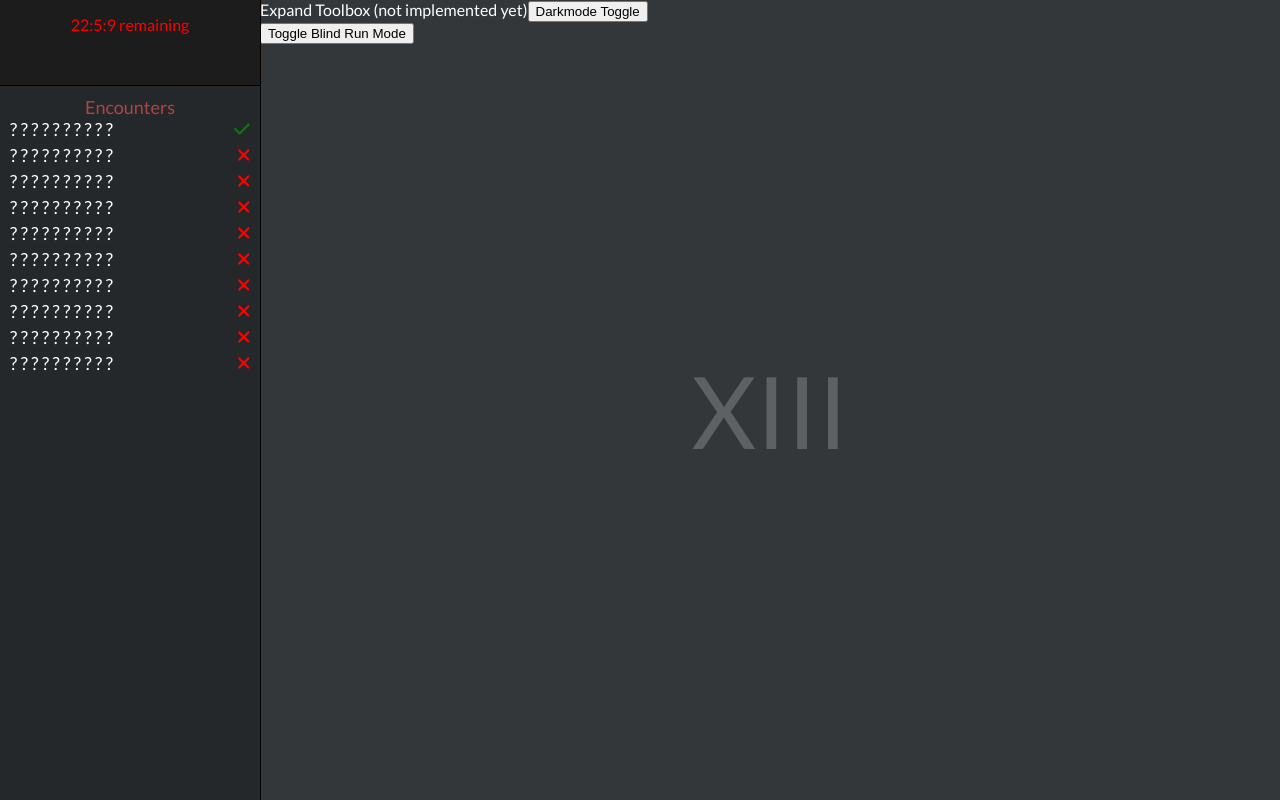
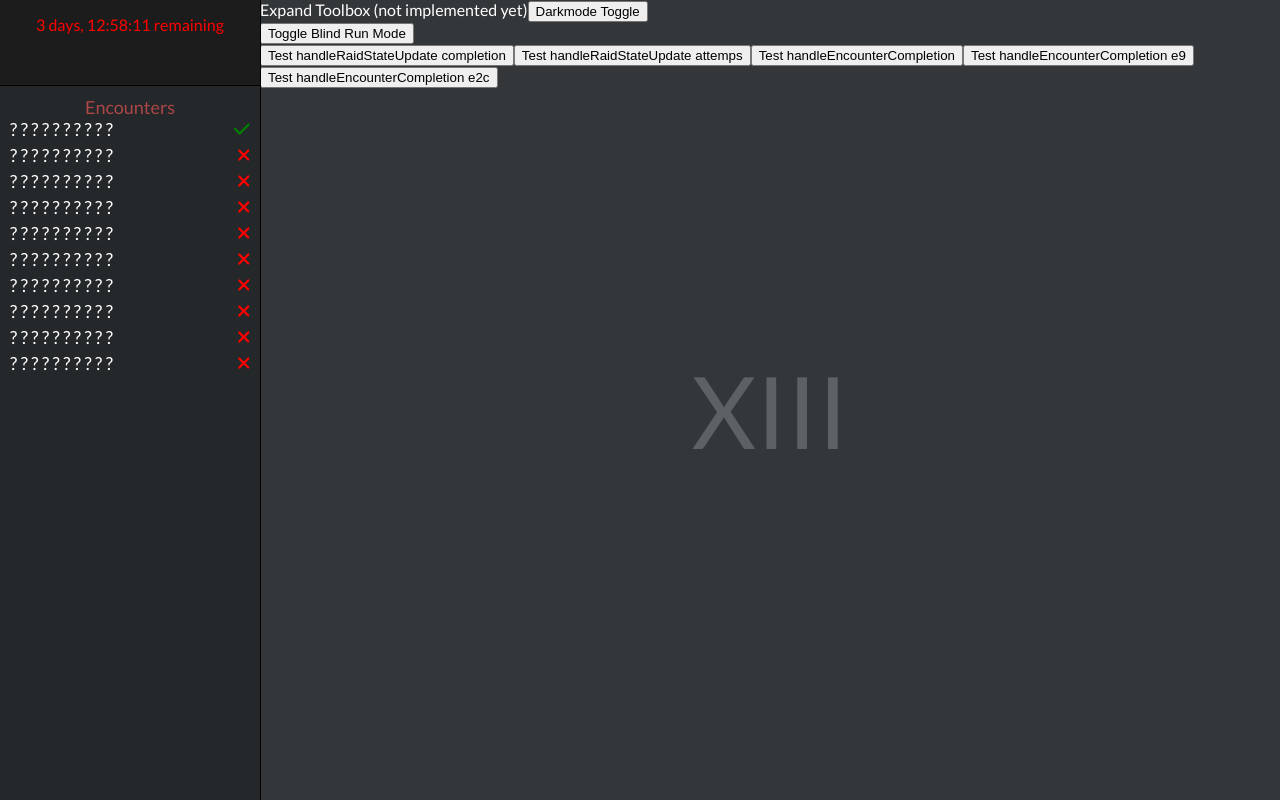
Before and after one commit to dianaroemer/thirteenth-understanding, a React (Create React App) app: page / in a window 1280 px wide. Built offline with nearby package versions, Linux system fonts and the light colour scheme.

Commit message:
Begin adding state to raid content, add handlers to update raidState on certain actions

```diff
--- a/src/App.js
+++ b/src/App.js
@@ -104,6 +104,171 @@ function App() {
     }
   }, [expandClocks])
 
+  const [raidStateKF, setRaidStateKF] = useState({
+    e1: {
+        startTime: new Date(1661533200000),
+        attempts: 0,
+        completed: false,
+    },
+    e2: {
+        startTime: new Date(),
+        attempts: 0,
+        completed: false,
+    },
+    e3: {
+        startTime: new Date(),
+        attempts: 0,
+        completed: false,
+    },
+    e4: {
+        startTime: new Date(),
+        attempts: 0,
+        completed: false,
+    },
+    e5: {
+        startTime: new Date(),
+        attempts: 0,
+        completed: false,
+    },
+    e6: {
+        startTime: new Date(),
+        attempts: 0,
+        completed: false,
+    },
+    e7: {
+        startTime: new Date(),
+        attempts: 0,
+        completed: false,
+    },
+    e8: {
+        startTime: new Date(),
+        attempts: 0,
+        completed: false,
+    },
+    e9: {
+        startTime: new Date(),
+        attempts: 0,
+        completed: false,
+    },
+    e1c: {
+        startTime: new Date(),
+        attempts: 0,
+        completed: false,
+    },
+    e2c: {
+        startTime: new Date(),
+        attempts: 0,
+        completed: false,
+    },
+    e3c: {
+        startTime: new Date(),
+        attempts: 0,
+        completed: false,
+    },
+    e4c: {
+        startTime: new Date(),
+        attempts: 0,
+        completed: false,
+    },
+    e5c: {
+        startTime: new Date(),
+        attempts: 0,
+        completed: false,
+    },
+    e6c: {
+        startTime: new Date(),
+        attempts: 0,
+        completed: false,
+    },
+    e7c: {
+        startTime: new Date(),
+        attempts: 0,
+        completed: false,
+    },
+    e8c: {
+        startTime: new Date(),
+        attempts: 0,
+        completed: false,
+    },
+    e9c: {
+        startTime: new Date(),
+        attempts: 0,
+        completed: false,
+    }
+});
+  const [mostRecentEncounterCompletion, setMostRecentEncounter] = useState(new Date())
+
+
+  function handleRaidStateUpdate(e, raid, encounter, targetField, newValue) {
+      e.preventDefault();
+
+      if( raid === "kf"){
+          setRaidStateKF({
+              ...raidStateKF,
+              [encounter]: {
+                  ...raidStateKF[encounter],
+                  [targetField]: newValue,
+              }
+          })
+      }
+
+      console.log(raidStateKF)
+}
+
+  function handleEncounterCompletion(e, raid, encounter) {
+    e.preventDefault()
+    // console.log(raidStateKF.e2, raidStateKF.e3)
+
+    if(raid === 'kf'){
+      if(raidStateKF[encounter].completed) {
+        return; // If this encounter is already completed, do nothing.
+      }
+      if(encounter === 'e9') {
+        setRaidStateKF({
+          ...raidStateKF,
+          [encounter]: {
+            ...raidStateKF[encounter],
+            completed: true,
+          },
+          e1c: {
+            ...raidStateKF[`e1c`],
+            startTime: new Date(),
+          }
+        })
+      }
+      else if(encounter.length === 3 ) {
+        setRaidStateKF({
+          ...raidStateKF,
+          [encounter]: {
+            ...raidStateKF[encounter],
+            completed: true,
+          },
+          [`e`+(Number(encounter[1])+1)+`c`]: {
+            ...raidStateKF[`e`+(Number(encounter[1])+1)+`c`],
+            startTime: new Date(),
+          }
+        })
+      } else {
+        setRaidStateKF({
+          ...raidStateKF,
+          [encounter]: {
+            ...raidStateKF[encounter],
+            completed: true,
+          },
+          [`e`+(Number(encounter[1])+1)]: {
+            ...raidStateKF[`e`+(Number(encounter[1])+1)],
+            startTime: new Date(),
+          }
+        })
+      }
+
+      // Set most recent raid encounter completion
+      setMostRecentEncounter(new Date())
+
+      // Flush new changes to localStorage  here XXXUPDATEXXX
+    }
+  }
+
 
   return (
     <div className="App"
@@ -120,6 +285,7 @@ function App() {
           handleToggleMenuCheck={handleToggleMenuCheck}
           expandClocks={expandClocks}
           handleExpandClocks={handleExpandClocks}
+          mostRecentEncounterCompletion={mostRecentEncounterCompletion}
           />
         {/* If you aren't on mobile and menuCheck isn't true, show menu at all times  */}
         { (!isMobileViewport) &&
@@ -161,6 +327,12 @@ function App() {
               Toggle Blind Run Mode
             </button>
           </div>
+          <button onClick={e => handleRaidStateUpdate(e, 'kf', 'e2', 'completed', true)}>Test handleRaidStateUpdate completion</button>
+          <button onClick={e => handleRaidStateUpdate(e, 'kf', 'e2', 'attempts', (raidStateKF.e2.attempts+1))}>Test handleRaidStateUpdate attemps</button>
+          <button onClick={e => handleEncounterCompletion(e, 'kf', 'e2')}>Test handleEncounterCompletion</button>
+          <button onClick={e => handleEncounterCompletion(e, 'kf', 'e9')}>Test handleEncounterCompletion e9</button>
+          <button onClick={e => handleEncounterCompletion(e, 'kf', 'e2c')}>Test handleEncounterCompletion e2c</button>
+
         </div>
 
         {/* <div className='backgroundTitle'>
--- a/src/Components/ClockNav.js
+++ b/src/Components/ClockNav.js
@@ -13,8 +13,8 @@ const msInSeconds = 1000;
 // const clockContestEnd = 1661619600000;
 
 // Temp values for development mode
-const clockContestStart = 1660375491000;
-const clockContestEnd = 1660283681000;
+const clockContestStart = 1660601873000;
+const clockContestEnd = 1660688251000;
 
 const encounterBegan = new Date(1660381229000)
 const timeSinceBreak = new Date(1660382249000)
@@ -116,7 +116,7 @@ function ClockNav(props) {
     }, [currentDate])
 
     useEffect( () => {
-        let encounterTimer = currentDate - encounterBegan;
+        let encounterTimer = currentDate - (props.mostRecentEncounterCompletion.getTime());
         let breakTimer = currentDate - timeSinceBreak;
 
         let encounterHours = 0;
@@ -156,7 +156,7 @@ function ClockNav(props) {
         let breakString = `${breakHours ? `${breakHours}:` : ''}${breakMinutes ? `${breakMinutes}:` : ''}${breakSeconds ? `${breakSeconds}` : ''} since break`;
 
         setTimeBreakString(breakString);
-    }, [encounterBegan, timeSinceBreak, currentDate])
+    }, [props.mostRecentEncounterCompletion, timeSinceBreak, currentDate])
 
 
     // const [menuCheck, toggleMenuCheck] = useState(false);
--- a/src/Components/kf/E5.js
+++ b/src/Components/kf/E5.js
@@ -31,6 +31,8 @@ function E5() {
     const [encounterToolsClass, setEncounterToolsClass] = useState('encounterTools');
     const [encounterContentClass, setEncounterContentClass] = useState('encounterContent')
 
+
+
     return(
         <div className='encounterContentContainer e5'>
             <div className={encounterToolsClass}>
@@ -56,6 +58,8 @@ function E5() {
                     <button onClick={e=> e.preventDefault()}>
                         + Add Attempt +
                     </button>
+
+
                     <div className='encounterAttemptsVisibility'>
 
                     </div>
```
